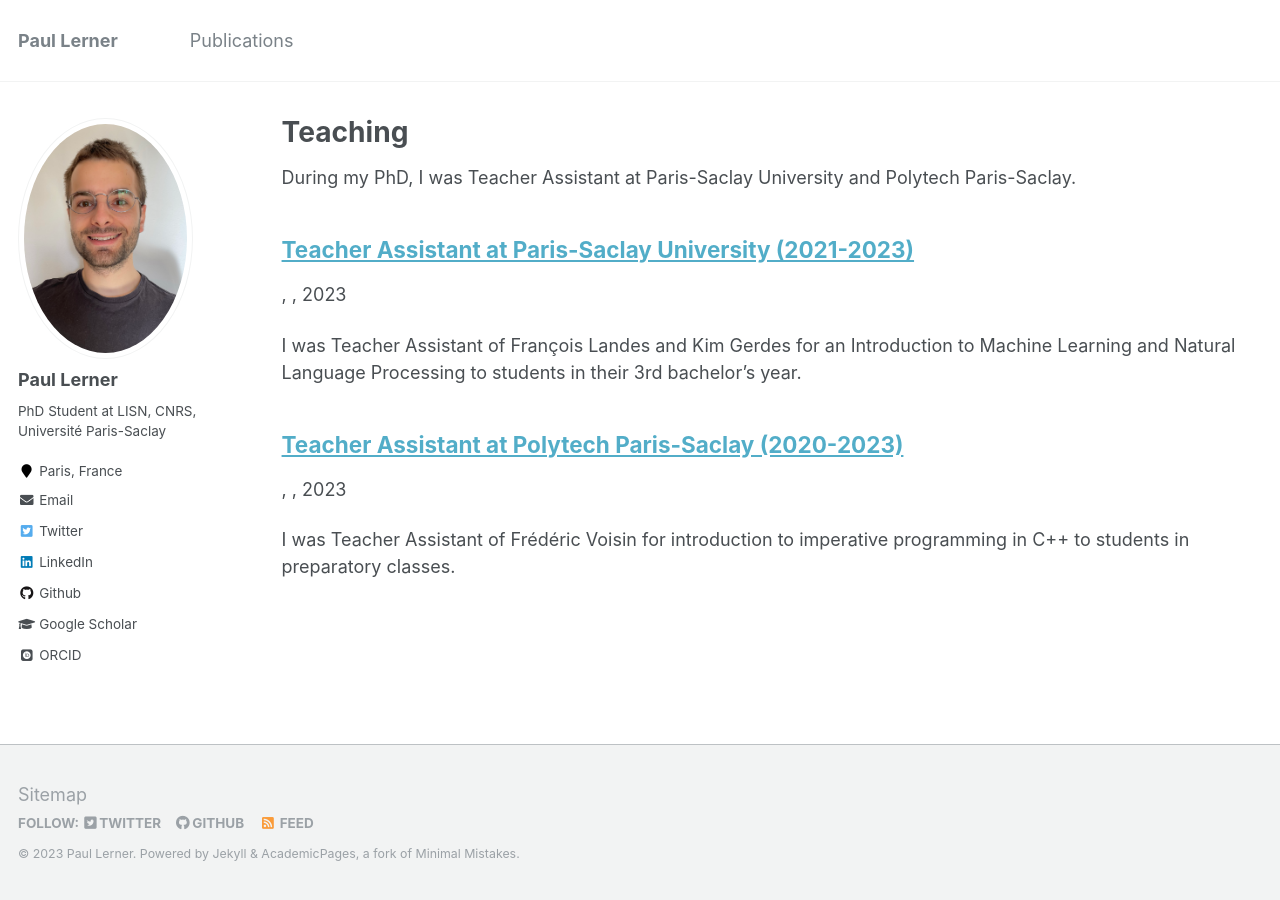
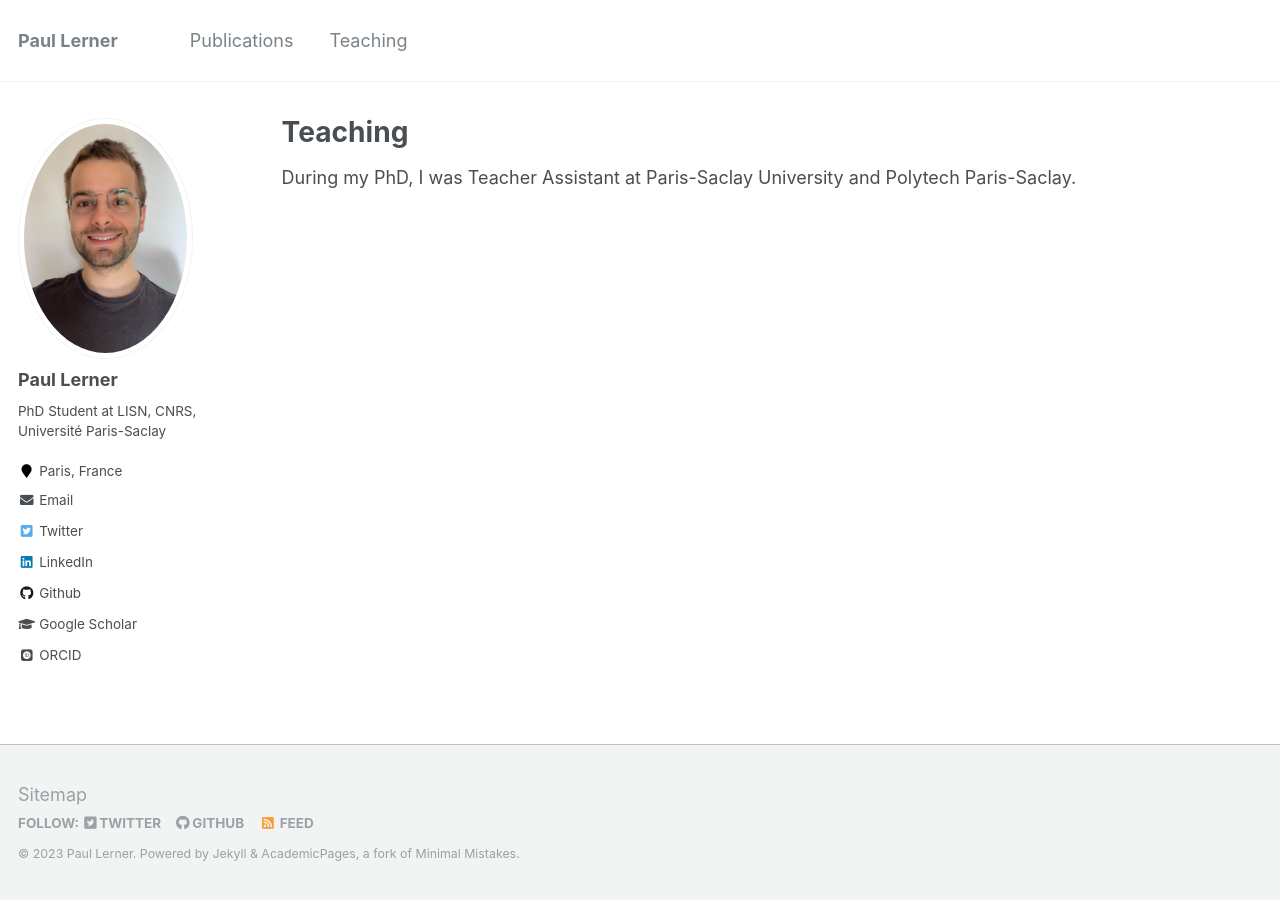
Before and after one commit to PaulLerner/PaulLerner.github.io, a Jekyll site: the page built from _pages/teaching.html, in a window 1280 px wide. Built offline with Jekyll 4.4.1, drawn with Linux system fonts in a browser that asks for light colours; some web fonts are replaced; a file with an impossible date is left out.

Commit message:
fix teaching

```diff
--- a/_data/navigation.yml
+++ b/_data/navigation.yml
@@ -6,8 +6,8 @@ main:
  # - title: "Talks"
   #  url: /talks/
 
-  #- title: "Teaching"
-  #  url: /teaching/
+  - title: "Teaching"
+    url: /teaching/
 
   #- title: "Portfolio"
   #  url: /portfolio/
--- a/_teaching/2020-polytech-ta.md
+++ b/_teaching/2020-polytech-ta.md
@@ -1,7 +1,9 @@
 ---
-title: "Teacher Assistant at Polytech Paris-Saclay (2020-2023)"
+title: "Teacher Assistant"
 collection: teaching
-permalink: /teaching/2020-polytech-ta
+type: "Undergraduate course"
+venue: "Polytech Paris-Saclay"
+date: "2020-2023"
 ---
 
 I was Teacher Assistant of Frédéric Voisin for introduction to imperative programming in C++ to students in preparatory classes.
--- a/_teaching/2021-saclay-ta.md
+++ b/_teaching/2021-saclay-ta.md
@@ -1,7 +1,8 @@
 ---
-title: "Teacher Assistant at Paris-Saclay University (2021-2023)"
+title: "Teacher Assistant"
 collection: teaching
-permalink: /teaching/2021-saclay-ta
+venue: "Paris-Saclay University"
+date: "2021-2023"
 ---
 
 I was Teacher Assistant of François Landes and Kim Gerdes for an Introduction to Machine Learning and Natural Language Processing
```
